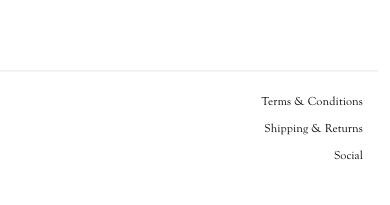
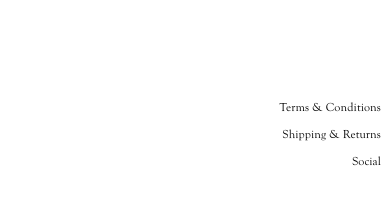
Before and after one commit to kimanthe000/kilimani-web, a React (Vite) app: page / in a window 390 px wide. Shown: the part 623-828 px from the top of the page. Built offline with nearby package versions, Linux system fonts and the light colour scheme.

Commit message:
Mobile: make footer white block full-bleed under hero; remove shadow/border

```diff
--- a/styles.css
+++ b/styles.css
@@ -520,13 +520,15 @@ a {
     position: static;
     right: auto;
     bottom: auto;
-    width: 100%;
-    margin-top: 1.25rem;
-    padding: 1.75rem 1.25rem 1.5rem;
+    width: 100vw;
+    left: 50%;
+    transform: translateX(-50%);
+    margin-top: 0.75rem;
+    padding: 1rem 0.75rem;
     align-items: flex-end;
     background: #ffffff;
-    box-shadow: inset 0 1px 0 rgba(0, 0, 0, 0.04);
-    border-top: 1px solid rgba(0, 0, 0, 0.06);
+    box-shadow: none;
+    border-top: none;
     z-index: 10;
   }
 
@@ -536,6 +538,12 @@ a {
     align-items: flex-end;
     gap: 0.75rem;
     margin-top: 0;
+  }
+
+  /* Ensure footer sits directly under the hero image with no overlap */
+  .heroCenterFrame {
+    margin-bottom: 0;
+    background: none;
   }
 
   .mobileMenuOverlay {
```
